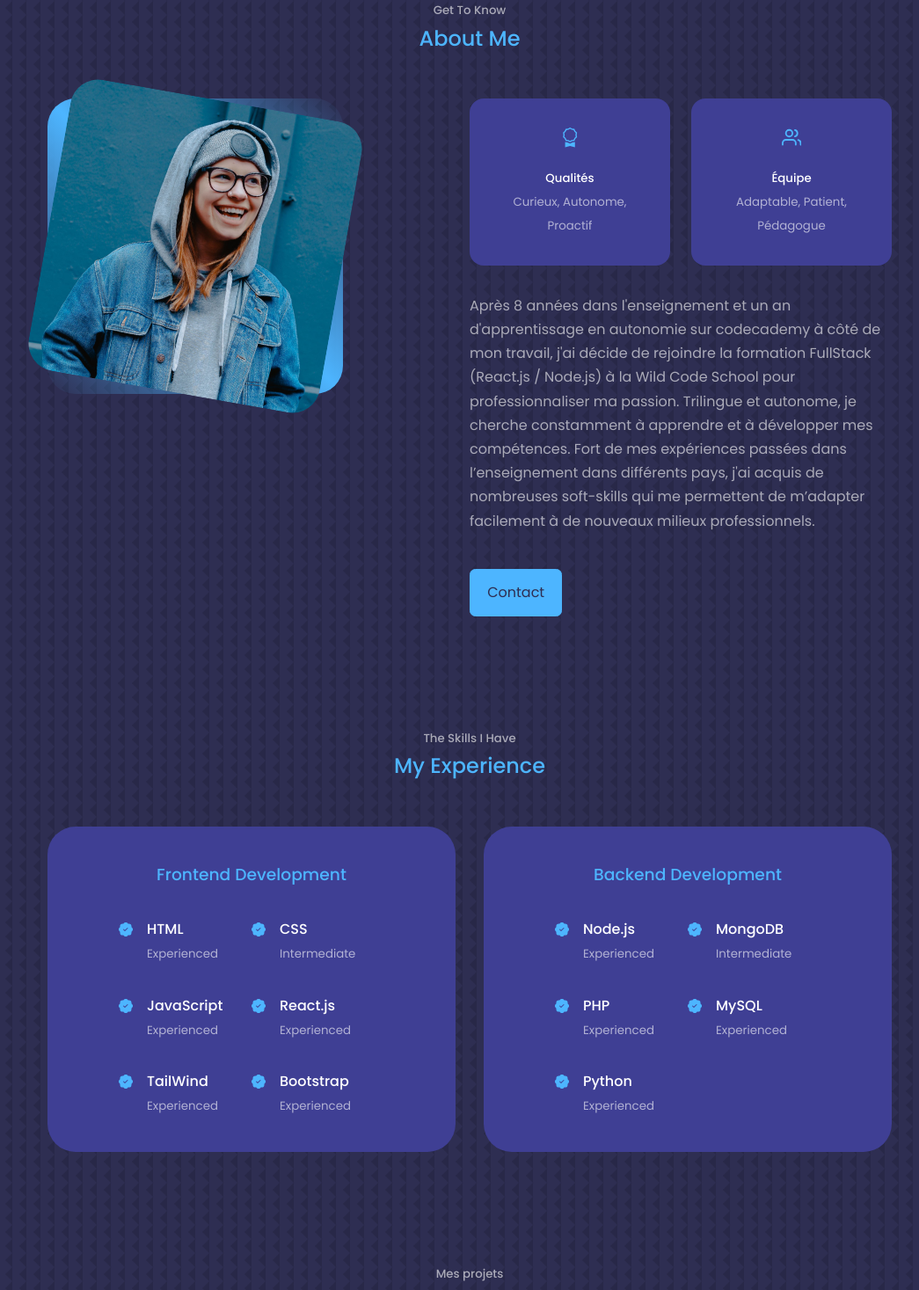
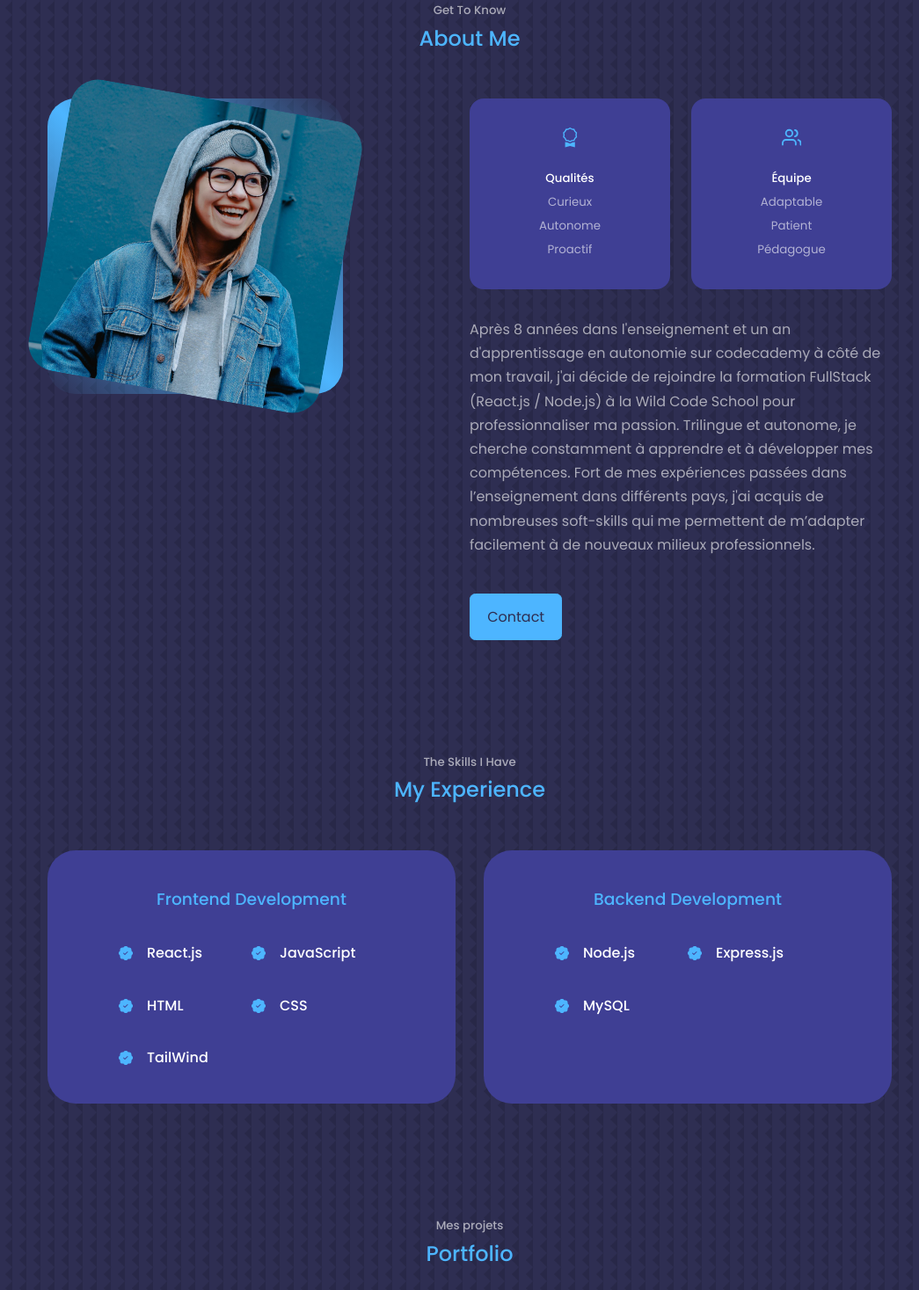
Before and after one commit to jvrlpzd/portfolio, a React (Create React App) app: page / in a window 1280 px wide. Shown: the part 927-2394 px from the top of the page at 88% size, without its empty margins (106-1151 px from the left). Built offline with nearby package versions, Linux system fonts and the light colour scheme.

Commit message:
Modified experience section

```diff
--- a/src/components/about/About.jsx
+++ b/src/components/about/About.jsx
@@ -23,13 +23,25 @@ const About = () => {
             <article className="about__card">
               <BsAward className="about__icon" />
               <h5>Qualités</h5>
-              <small>Curieux, Autonome, Proactif</small>
+              <small>
+                Curieux
+                <br />
+                Autonome
+                <br />
+                Proactif
+              </small>
             </article>
 
             <article className="about__card">
               <FiUsers className="about__icon" />
               <h5>Équipe</h5>
-              <small>Adaptable, Patient, Pédagogue</small>
+              <small>
+                Adaptable
+                <br />
+                Patient
+                <br />
+                Pédagogue
+              </small>
             </article>
           </div>
 
@@ -44,9 +56,11 @@ const About = () => {
             m’adapter facilement à de nouveaux milieux professionnels.
           </p>
 
-          <a href="#contact" className="btn btn-primary">
-            Contact
-          </a>
+          <div className="about-btn">
+            <a href="#contact" className="btn btn-primary">
+              Contact
+            </a>
+          </div>
         </div>
       </div>
     </section>
--- a/src/components/about/about.css
+++ b/src/components/about/about.css
@@ -85,6 +85,11 @@ about__card h5 {
         margin: 1rem 0 1.5rem;
     }
 
+    .about-btn {
+        display: flex;
+        justify-content: center;
+    }
+
 }
 
 /* --------------Media queries (MEDIUM Devices) ---------  */
--- a/src/components/experience/Experience.jsx
+++ b/src/components/experience/Experience.jsx
@@ -15,43 +15,36 @@ const Experience = () => {
             <article className="experience__details">
               <BsPatchCheckFill className="experience__details-icon" />
               <div>
+                <h4>React.js</h4>
+                {/* <small className="text-light">Experienced</small> */}
+              </div>
+            </article>
+            <article className="experience__details">
+              <BsPatchCheckFill className="experience__details-icon" />
+              <div>
+                <h4>JavaScript</h4>
+                {/* <small className="text-light">Intermediate</small> */}
+              </div>
+            </article>
+            <article className="experience__details">
+              <BsPatchCheckFill className="experience__details-icon" />
+              <div>
                 <h4>HTML</h4>
-                <small className="text-light">Experienced</small>
+                {/* <small className="text-light">Experienced</small> */}
               </div>
             </article>
             <article className="experience__details">
               <BsPatchCheckFill className="experience__details-icon" />
               <div>
                 <h4>CSS</h4>
-                <small className="text-light">Intermediate</small>
-              </div>
-            </article>
-            <article className="experience__details">
-              <BsPatchCheckFill className="experience__details-icon" />
-              <div>
-                <h4>JavaScript</h4>
-                <small className="text-light">Experienced</small>
-              </div>
-            </article>
-            <article className="experience__details">
-              <BsPatchCheckFill className="experience__details-icon" />
-              <div>
-                <h4>React.js</h4>
-                <small className="text-light">Experienced</small>
+                {/* <small className="text-light">Experienced</small> */}
               </div>
             </article>
             <article className="experience__details">
               <BsPatchCheckFill className="experience__details-icon" />
               <div>
                 <h4>TailWind</h4>
-                <small className="text-light">Experienced</small>
-              </div>
-            </article>
-            <article className="experience__details">
-              <BsPatchCheckFill className="experience__details-icon" />
-              <div>
-                <h4>Bootstrap</h4>
-                <small className="text-light">Experienced</small>
+                {/* <small className="text-light">Experienced</small> */}
               </div>
             </article>
           </div>
@@ -65,35 +58,21 @@ const Experience = () => {
               <BsPatchCheckFill className="experience__details-icon" />
               <div>
                 <h4>Node.js</h4>
-                <small className="text-light">Experienced</small>
+                {/* <small className="text-light">Experienced</small> */}
               </div>
             </article>
             <article className="experience__details">
               <BsPatchCheckFill className="experience__details-icon" />
               <div>
-                <h4>MongoDB</h4>
-                <small className="text-light">Intermediate</small>
-              </div>
-            </article>
-            <article className="experience__details">
-              <BsPatchCheckFill className="experience__details-icon" />
-              <div>
-                <h4>PHP</h4>
-                <small className="text-light">Experienced</small>
+                <h4>Express.js</h4>
+                {/* <small className="text-light">Intermediate</small> */}
               </div>
             </article>
             <article className="experience__details">
               <BsPatchCheckFill className="experience__details-icon" />
               <div>
                 <h4>MySQL</h4>
-                <small className="text-light">Experienced</small>
-              </div>
-            </article>
-            <article className="experience__details">
-              <BsPatchCheckFill className="experience__details-icon" />
-              <div>
-                <h4>Python</h4>
-                <small className="text-light">Experienced</small>
+                {/* <small className="text-light">Experienced</small> */}
               </div>
             </article>
           </div>
```
